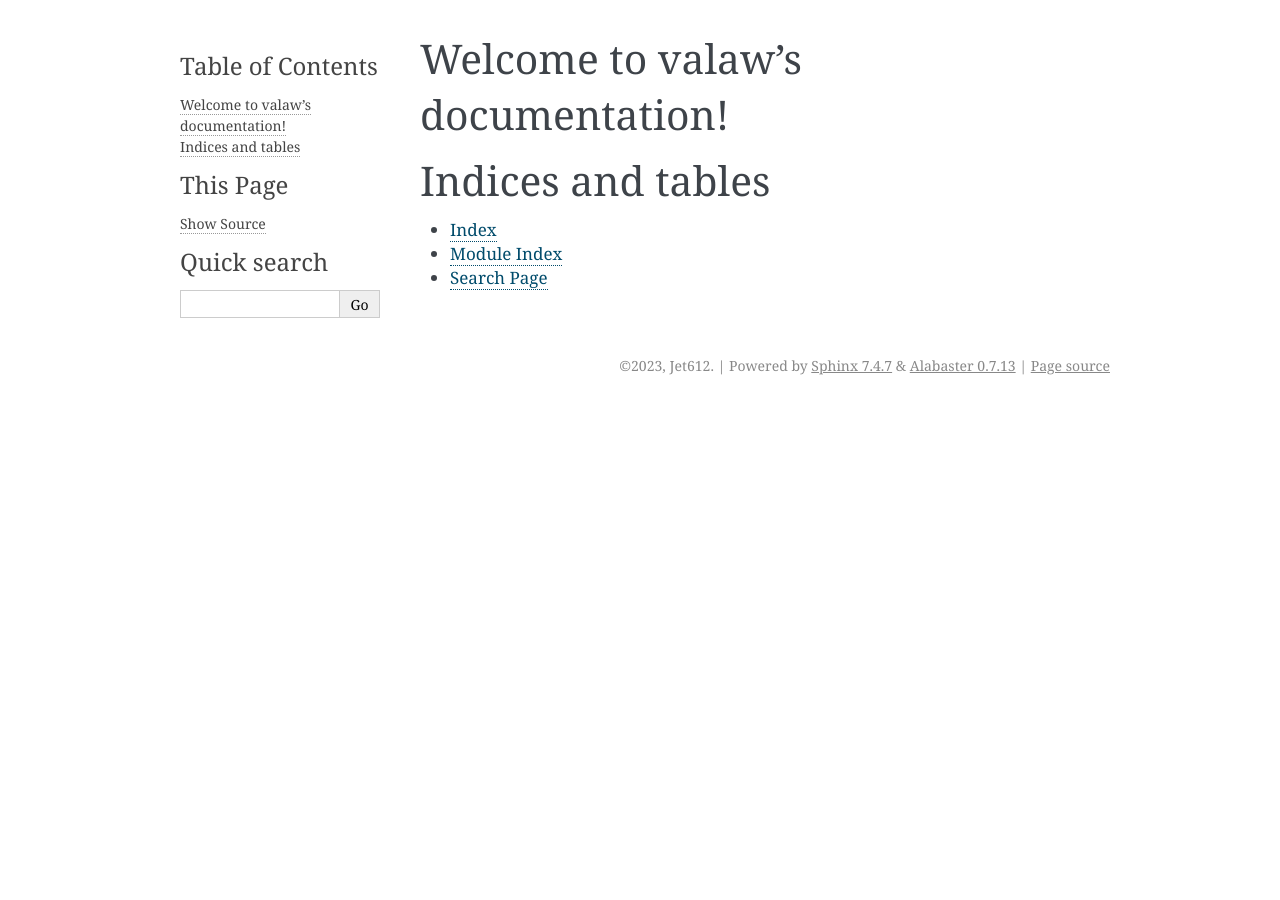
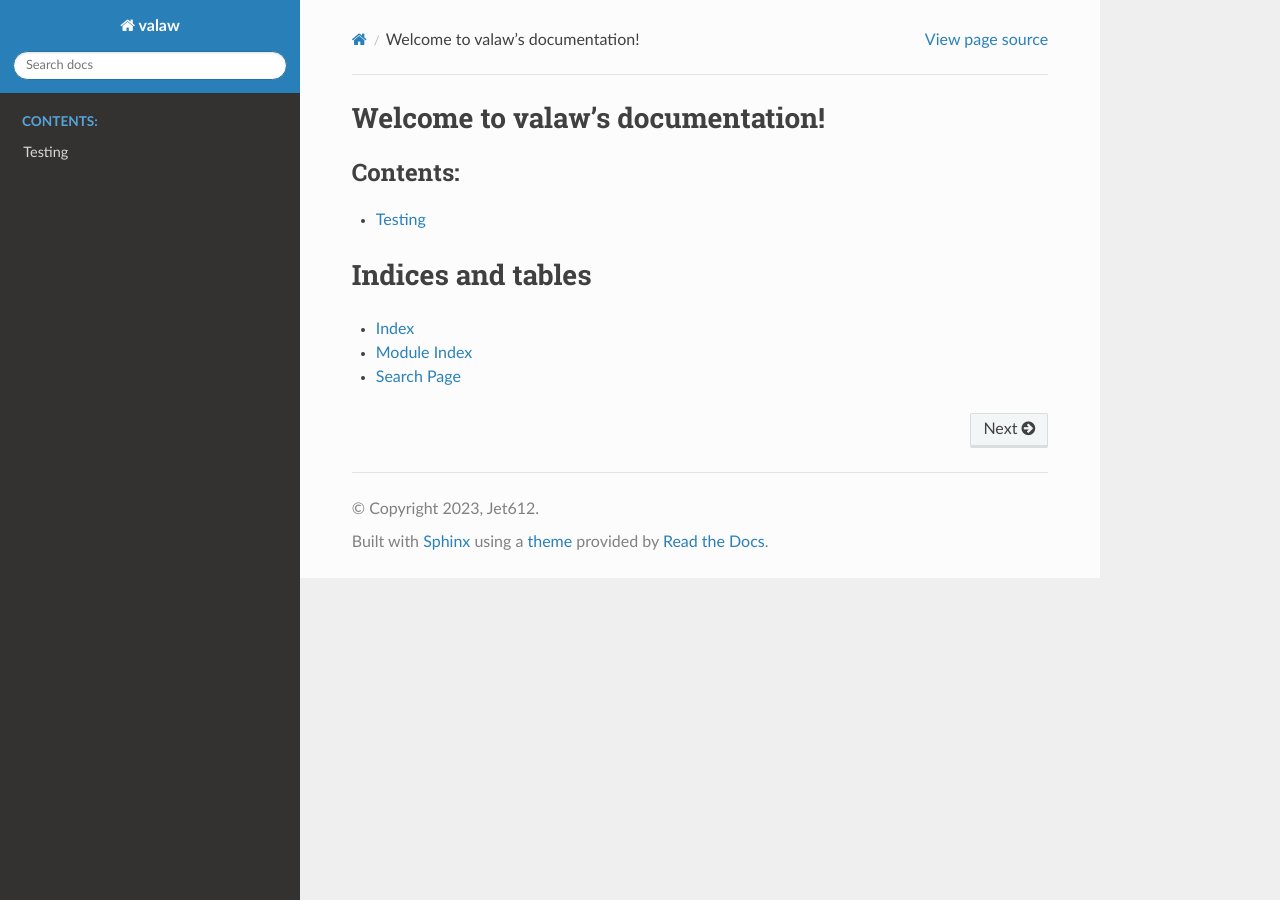
Before and after one commit to Jet612/valaw, a Sphinx documentation site: the page built from docs/index.rst, in a window 1280 px wide. Built offline with Sphinx 7.4.7 and the Read the Docs theme 2.0.0, drawn with Linux system fonts in a browser that asks for light colours.

Commit message:
rtd theme

```diff
--- a/docs/conf.py
+++ b/docs/conf.py
@@ -24,5 +24,5 @@ exclude_patterns = ['_build', 'Thumbs.db', '.DS_Store']
 # -- Options for HTML output -------------------------------------------------
 # https://www.sphinx-doc.org/en/master/usage/configuration.html#options-for-html-output
 
-html_theme = 'alabaster'
+html_theme = "sphinx_rtd_theme"
 html_static_path = ['_static']
--- a/docs/index.rst
+++ b/docs/index.rst
@@ -10,6 +10,8 @@ Welcome to valaw's documentation!
    :maxdepth: 2
    :caption: Contents:
 
+   pages/testing
+
 
 
 Indices and tables
--- /dev/null
+++ b/docs/pages/testing.rst
@@ -0,0 +1,2 @@
+Testing
+=========
```
